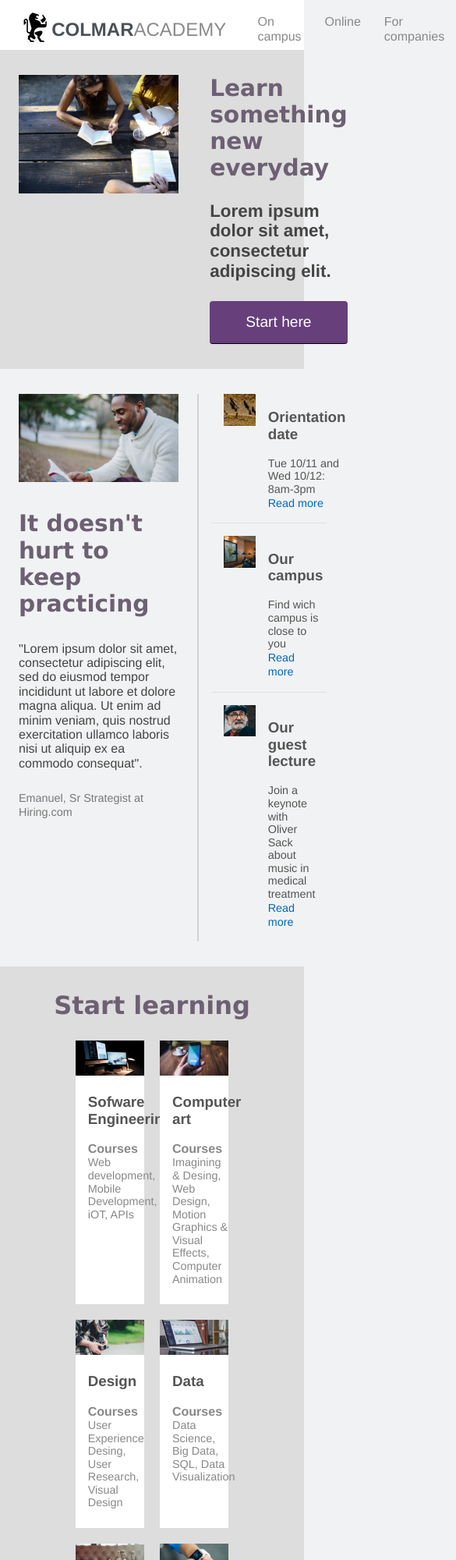
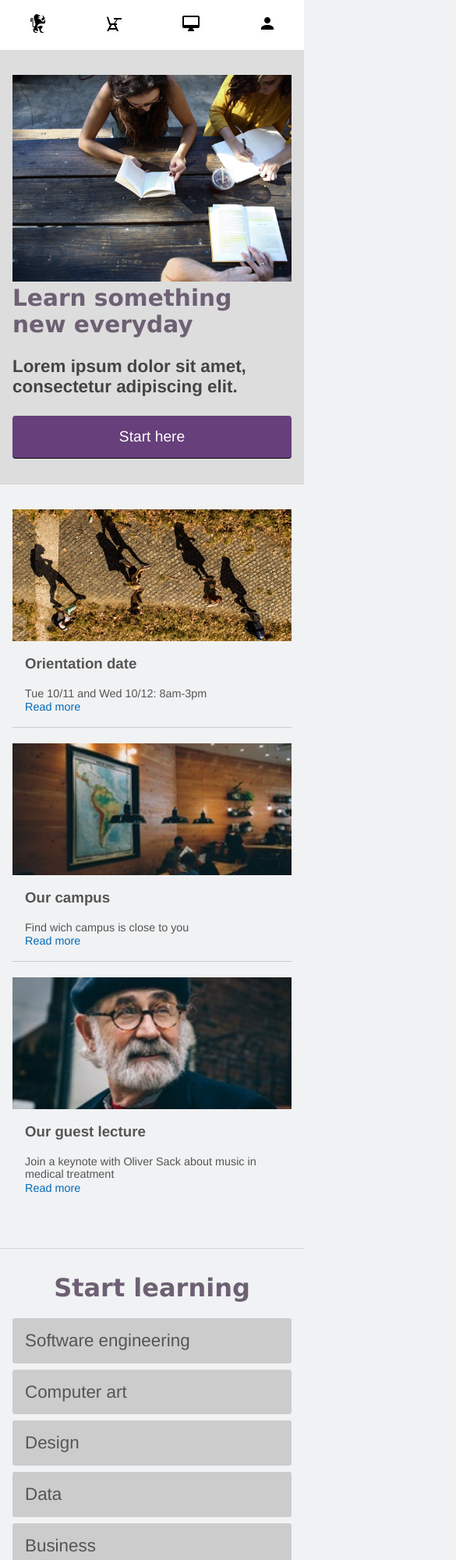
Before and after one commit to elgranbubba/Colmar-Academy, a plain HTML site: page Index.html in a window 390 px wide. Shown: the top 2000 px of the page at 78% size, 585 px wide, since content can reach past the window. Drawn offline with Linux system fonts and the light colour scheme.

Commit message:
mobile styles uploaded

```diff
--- a/CSS/style.css
+++ b/CSS/style.css
@@ -1,4 +1,4 @@
-/*Universal Styles*/
+/*Universal Styles..........................................*/
 
 html {
 	font-family: helvetica, sans-serif;
@@ -40,7 +40,7 @@ nav ul li{
     font-size: 1rem;
 }
 
-/* Common Clases*/
+/* Common Clases..........................................*/
 
 .container{
 	display: flex;
@@ -66,14 +66,18 @@ nav ul li{
 	color: #777;
 	font-size: 0.9rem;
 }
-/*Header*/
+.active:hover {
+	background-color: #dce0f9;
+	transition: background-color 0.3s ease-in;
+}
+/*Header.................................................*/
 
 header{
 	background-color: white;
 	height: 64px;
 	width: 100%;
 }
-header nav {
+header .desktop {
 	color:#585858;
 	display: flex;
 	justify-content: flex-end;
@@ -101,7 +105,7 @@ header .container{
 }
 
 
-/*First Banner*/
+/*First Banner..........................................*/
 
 .big-img img{
 	width: 100%;
@@ -114,7 +118,7 @@ header .container{
 	color: #444;
 	font-size: 1.4rem;
 	font-weight: bold;
-	margin:1.6rem 0;
+	margin:24px 0;
 }
 .button{
 	background-color: #673f7b;
@@ -126,7 +130,7 @@ header .container{
 	text-align: center;
 }
 
-/*2nd Container*/
+/*2nd Container..........................................*/
 #two .text{
 	margin-right: 0;
 }
@@ -140,6 +144,9 @@ header .container{
 	color: #444;
 	font-size: 1rem;
 	font-weight: normal;
+}
+#two .column{
+	margin: 0;
 }
 
 .article-container{
@@ -168,15 +175,12 @@ header .container{
 .article a,p{
 	font-size: 0.9rem;
 }
-#two .column{
-	margin: 0;
-}
 
 .description {
 	margin-left: 16px;
 }
 
-/*Start Learning*/
+/*Start Learning..........................................*/
 #Courses h1{
 	text-align: center;
 	font-weight: 900;
@@ -216,7 +220,7 @@ header .container{
 	margin:0;
 }
 
-/*Thesis*/
+/*Thesis..........................................*/
 
 #Thesis.container{
 	display: block;
@@ -228,7 +232,6 @@ header .container{
 #Thesis h1{
 	width: 100%;
 	text-align: center;
-	padding: 20px;
 }
 #Thesis .text p{
 	font-size: 1rem;
@@ -236,13 +239,13 @@ header .container{
 }
 .alt-container{
 	display: flex;
-	margin-top:12px;
+	margin-top: 32px;
 }
 video{
 	width: 100%;
 }
 
-/*Footer*/
+/*Footer..........................................*/
 
 footer {
 	border-top: 1px solid lightgray;
@@ -261,3 +264,105 @@ footer ul{
 .copyright{
 	width: 100%;
 }
+
+
+/*.....
+.......MEDIA QUERIES ....
+*/
+
+
+@media only screen and (min-width: 461px) {
+	.mobile,
+	.mobile-img{
+		display: none;
+	}
+}
+/*mobile*/
+@media only screen and (max-width: 460px) {
+	.company,
+	.desktop,
+	header .desktop,
+	#two .side-container {
+		display: none;
+	}
+	.container {
+		flex-direction: column;
+		flex-wrap: wrap;
+		padding: 32px 16px;
+		border-bottom: 1px solid lightgray;
+	}
+	.column{
+		margin: 0;
+	}
+	.gray {
+		background-color: #f1f2f3;
+	}
+
+	header .container{
+		padding: 0;
+	}
+	header .mobile {
+		display: flex;
+		justify-content: space-around;
+		margin:0;
+		width: 100%;
+	}
+	.mobile ul{
+		justify-content: space-around;
+		padding: 0;
+		width: 100%;
+		text-align: center;
+		align-items: center;
+	}
+	nav .mobile li:first-child{
+		margin-left: 0;
+	}
+	header .mobile li {
+		margin: 0
+	}
+
+	/*1st banner*/
+	#First .gray {
+		background-color: #ddd;
+	}
+	.side-container {
+		min-width: 100%;
+	}
+
+	/*2nd banner*/
+	.article-container {
+		border-left: 0;
+	}
+	.article {
+		border-bottom: 1px solid #ccc;
+		flex-direction: column;
+		margin: 0 0 20px 0;
+		padding: 0 0 16px 0;
+	}
+	.article img{
+		width: 100%
+	}
+	.mobile-img {
+		width: 100%;
+	}
+
+	/*Start Learning*/
+	#Courses .mobile {
+		display: flex;
+		flex-direction: column;
+		padding: 0;
+
+	}
+	#Courses .mobile ul{
+
+	}
+	#Courses .mobile li {
+		background-color: #ccc;
+		border-radius: 3px;
+		font-size: 1.4rem;
+		font-weight: 400;
+		margin: 4px 0;
+		padding: 16px;
+	}
+
+}
--- a/Index.html
+++ b/Index.html
@@ -14,7 +14,7 @@
 				<img src="Assets\images\ic-logo.svg" alt="logo">
 				<span><strong>COLMAR</strong>ACADEMY</span>
 			</div>
-			<nav>
+			<nav class="desktop">
 				<ul>
 					<li>On campus</li>
 					<li>Online</li>
@@ -22,11 +22,19 @@
 					<li>Sing in</li>
 				</ul>
 			</nav>
+			<nav class="mobile">
+				<ul>
+					<li><img src="Assets\images\ic-logo.svg" alt="logo"></li>
+					<li><img src="Assets\images\ic-on-campus.svg" alt="campus"></li>
+					<li><img src="Assets\images\ic-online.svg" alt="Online"></li>
+					<li><img src="Assets\images\ic-login.svg" alt="login"></li>
+				</ul>
+			</nav>
 		</div>
 	</header>
 
 	<!-- First banner -->
-	<section>
+	<section id="First">
 		<div class="container gray">
 			<div class="side-container">
 				<div class="big-img">
@@ -57,7 +65,8 @@
 			<div class="article-container">
 				<ul class="column">
 					<li class="article">
-						<img src="Assets/Images/information-orientation.jpg" alt="Orientation">
+						<img class="desktop"  src="Assets/Images/information-orientation.jpg" alt="Orientation">
+						<img class="mobile-img" src="Assets/Images/information-orientation-mobile.jpg" alt="Orientation">
 						<div class="description">
 							<h3>Orientation date</h3>
 							<p>Tue 10/11 and Wed 10/12: 8am-3pm</p>
@@ -65,7 +74,8 @@
 						</div>
 					</li>
 					<li class="article">
-						<img src="Assets/Images/information-campus.jpg" alt="Our campus">
+						<img class="desktop"  src="Assets/Images/information-campus.jpg" alt="Our campus">
+						<img class="mobile-img" src="Assets/Images/information-campus-mobile.jpg" alt="Orientation">
 						<div class="description">
 							<h3>Our campus</h3>
 							<p>Find wich campus is close to you</p>
@@ -73,7 +83,8 @@
 						</div>
 					</li>
 					<li class="article">
-						<img src="Assets/Images/information-guest-lecture.jpg" alt="Our guest lecture">
+						<img class="desktop"  src="Assets/Images/information-guest-lecture.jpg" alt="Our guest lecture">
+						<img class="mobile-img" src="Assets/Images/information-guest-lecture-mobile.jpg" alt="Orientation">
 						<div class="description">
 							<h3>Our guest lecture</h3>
 							<p>Join a keynote with Oliver Sack about music in medical treatment</p>
@@ -90,8 +101,8 @@
 		<div class="container">
 			<h1>Start learning</h1>
 			<div >
-				<ul class="course-container">
-					<li class="course-item">
+				<ul class="course-container desktop">
+					<li class="course-item active">
 						<img src="Assets\images\course-software.jpg" alt="Sofware Engineering">
 						<div class="description">
 							<h3>Sofware Engineering</h3>
@@ -99,7 +110,7 @@
 							<p>Web development, Mobile Development, iOT, APIs</p>
 						</div>
 					</li>
-					<li class="course-item">
+					<li class="course-item active">
 						<img src="Assets\images\course-computer-art.jpg" alt="Computer-art">
 						<div class="description">
 							<h3>Computer art</h3>
@@ -139,7 +150,14 @@
 							<p>Analytics, Content Marketiing, Mobile Marketing</p>
 						</div>
 					</li>
-
+				</ul>
+				<ul class="mobile">
+					<li>Software engineering</li>
+					<li>Computer art</li>
+					<li>Design</li>
+					<li>Data</li>
+					<li>Business</li>
+					<li>Marketing</li>
 				</ul>
 			</div>
 		</div>
@@ -155,12 +173,12 @@
 						<video src="Assets\videos\thesis.mp4" controls>
 						</video>
 					</div>
-					<div class="text">
+					<div class="text desktop">
 						<h2>Reimagine Urban</h2>
 						<p>"Lorem ipsum dolor sit amet, consectetur adipiscing elit, sed do eiusmod tempor incididunt ut labore et dolore magna aliqua. Ut enim ad minim veniam, quis nostrud".</p>
 					</div>
 				</div>
-				<div>
+				<div class="desktop">
 					<ul class="column">
 						<li class="article" class="active">
 							<img src="Assets\images\thesis-fisma.jpg" alt="Fisma: Desing and create">
@@ -189,7 +207,7 @@
 		<div class="copyright">
 			<p>©Colmar Academy. All rights reserved</p>
 		</div>
-		<ul>
+		<ul class="desktop">
 			<li><a href="">Terms</a></li>
 			<li><a href="">Privacy</a></li>
 		</ul>
```
